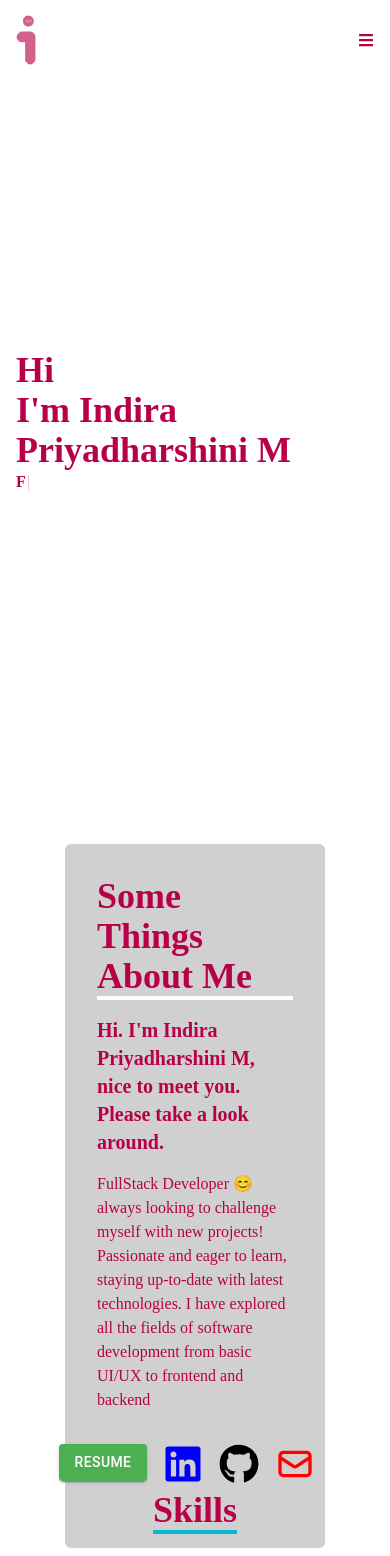
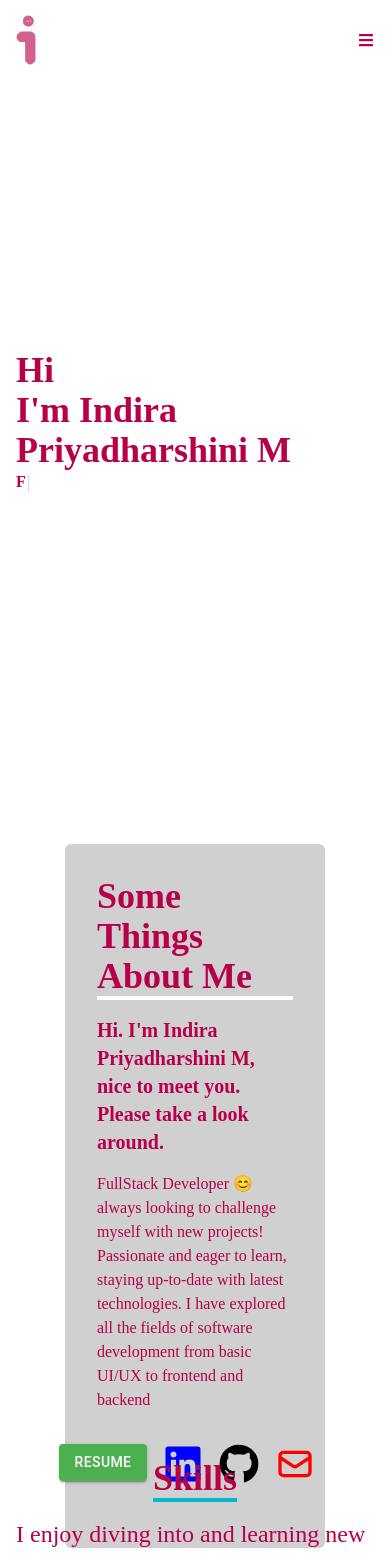
Before and after one commit to IndiraPriyadharshini-63/Portfolio, a React (Create React App) app: page / in a window 390 px wide. Shown: the top 1556 px of the page. Built offline with nearby package versions, Linux system fonts and the light colour scheme.

Commit message:
Changed alignment in About

```diff
--- a/src/components/About.jsx
+++ b/src/components/About.jsx
@@ -7,7 +7,7 @@ import { HiOutlineMail } from "react-icons/hi";
 
 function AboutV2() {
   return (
-    <div id="about" className="flex flex-shrink-0 justify-center mt-0 mb-10">
+    <div id="about" className="flex  justify-center mt-0 mb-2 sm:mt-0 sm:mb-0">
       <div className="py-16 px-8 rounded-md bg-[#D0D0D0] flex flex-col justify-center items-center w-4/6 pt-8">
         <p className="text-4xl font-bold border-b-4 border-[#ffffff] justify-center text-[#b70048] ">
           Some Things About Me
```
